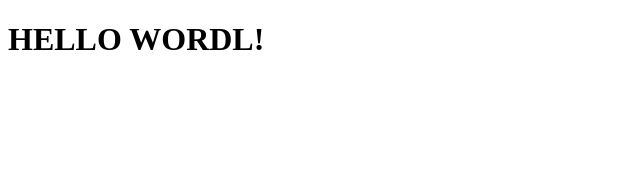
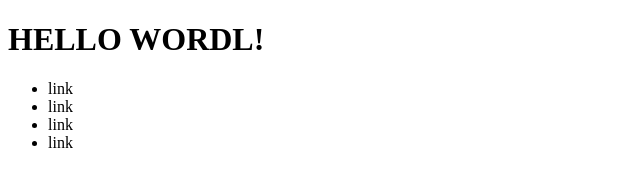
Before and after one commit to Fesposito9197/test-repo, a plain HTML site: page index.html in a window 1280 px wide. Shown: the whole page, without its empty margins (0-640 px from the left). Drawn offline with Linux system fonts and the light colour scheme.

Commit message:
listato footer

```diff
--- a/index.html
+++ b/index.html
@@ -8,5 +8,13 @@
   </head>
   <body>
     <h1>HELLO WORDL!</h1>
+    <footer>
+      <ul>
+        <li>link</li>
+        <li>link</li>
+        <li>link</li>
+        <li>link</li>
+      </ul>
+    </footer>
   </body>
 </html>
```
